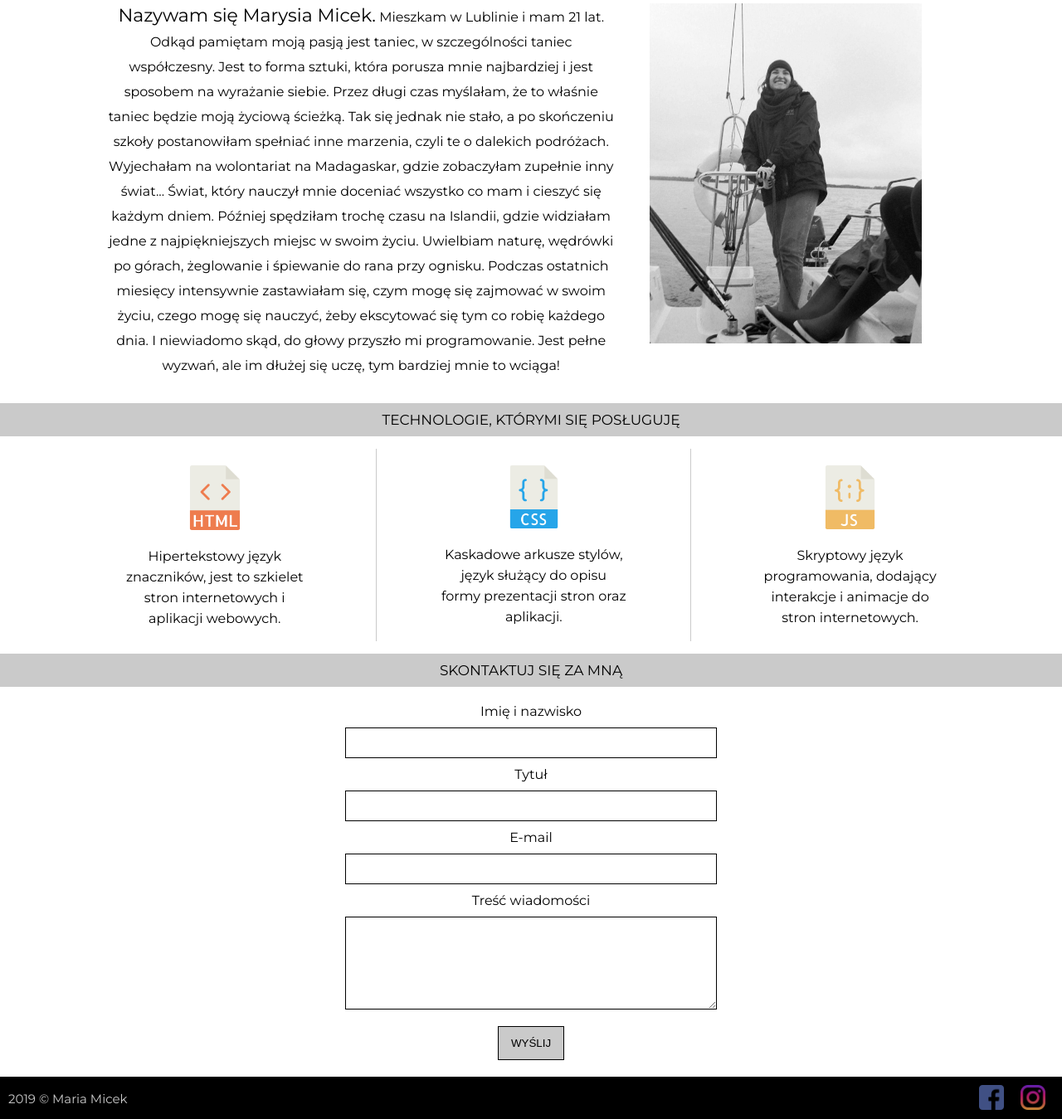
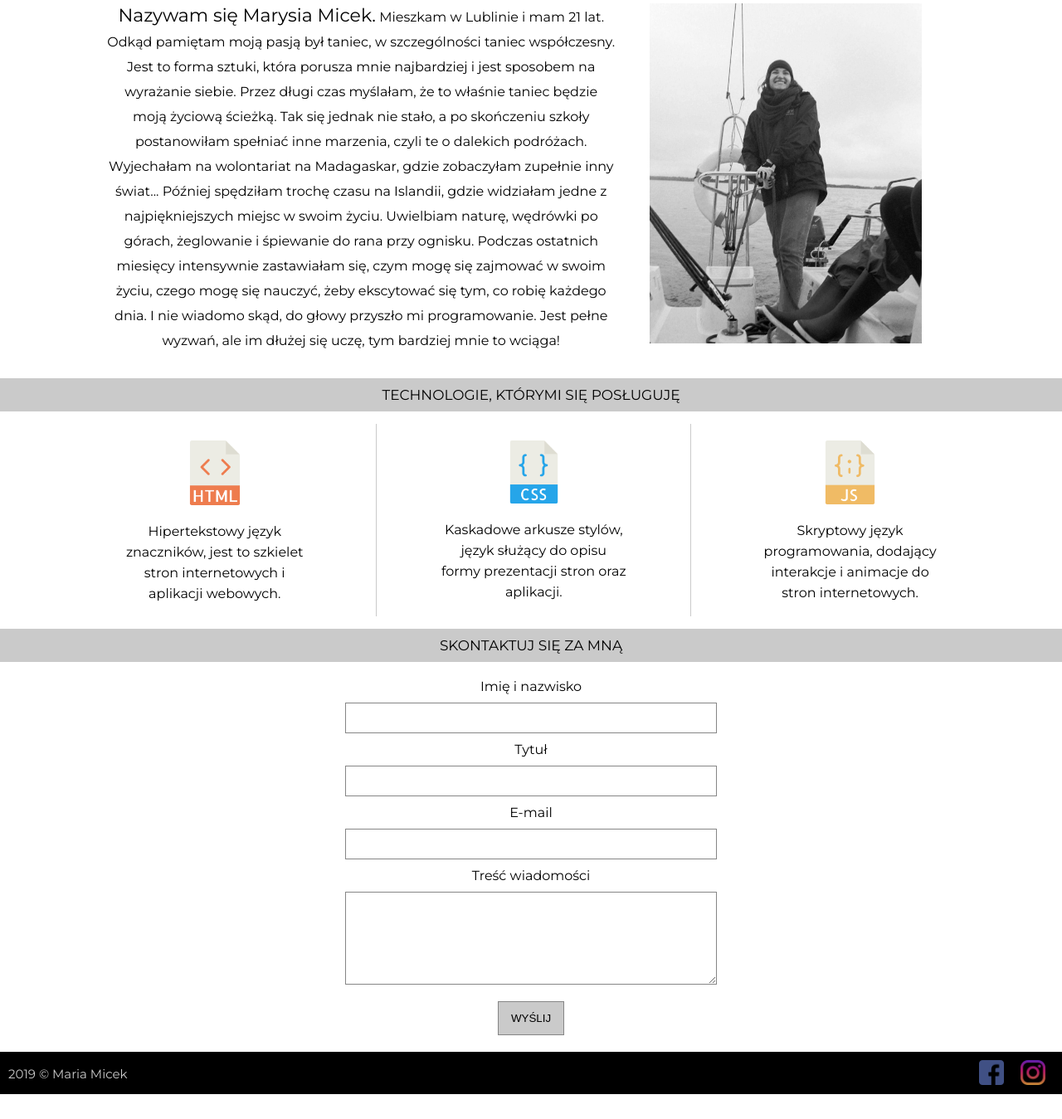
Before and after one commit to MariaMicek/about-me, a plain HTML site: page index.html in a window 1280 px wide. Shown: the part 686-2035 px from the top of the page at 83% size. After the commit the page ends 2005 px from the top, so only its background shows below. Drawn offline with Linux system fonts and the light colour scheme.

Commit message:
corrected form

```diff
--- a/index.html
+++ b/index.html
@@ -1,5 +1,6 @@
 <!DOCTYPE html>
 <html lang="en">
+
     <head>
         <meta charset="UTF-8">
         <meta name="viewport" content="width=device-width, initial-scale=1.0">
@@ -9,14 +10,21 @@
         <link href="https://fonts.googleapis.com/css?family=Montserrat" rel="stylesheet">
         <link rel='shortcut icon' type='image/x-icon' href='img/girl.png' />
     </head>
+
     <body>
 
         <header>
             <nav class="nav">
                 <ul class="nav__ul">
-                <a href="#about-me" class="nav__a"><li>o mnie</li></a>
-                <a href="#technologies" class="nav__a technologies"><li>technologie</li></a>
-                <a href="#contact" class="nav__a contact"><li>kontakt</li></a>
+                    <a href="#about-me" class="nav__a">
+                        <li>o mnie</li>
+                    </a>
+                    <a href="#technologies" class="nav__a technologies">
+                        <li>technologie</li>
+                    </a>
+                    <a href="#contact" class="nav__a contact">
+                        <li>kontakt</li>
+                    </a>
                 </ul>
             </nav>
             <section class="hero">
@@ -30,10 +38,19 @@
         <main>
             <section class="about-me">
                 <div class="about-me__img">
-                <img class="img" src="img/photo.jpg" alt="Moje zdjęcie"/>
+                    <img class="img" src="img/photo.jpg" alt="Moje zdjęcie" />
                 </div>
                 <p class="about-me__p">
-                <span class="about-me__span">Nazywam się Marysia Micek.</span> Mieszkam w Lublinie i mam 21 lat. Odkąd pamiętam moją pasją jest taniec, w szczególności taniec współczesny. Jest to forma sztuki, która porusza mnie najbardziej i jest sposobem na wyrażanie siebie. Przez długi czas myślałam, że to właśnie taniec będzie moją życiową ścieżką. Tak się jednak nie stało, a po skończeniu szkoły postanowiłam spełniać inne marzenia, czyli te o dalekich podróżach. Wyjechałam na wolontariat na Madagaskar, gdzie zobaczyłam zupełnie inny świat... Świat, który nauczył mnie doceniać wszystko co mam i cieszyć się każdym dniem. Później spędziłam trochę czasu na Islandii, gdzie widziałam jedne z najpiękniejszych miejsc w swoim życiu. Uwielbiam naturę, wędrówki po górach, żeglowanie i śpiewanie do rana przy ognisku. Podczas ostatnich miesięcy intensywnie zastawiałam się, czym mogę się zajmować w swoim życiu, czego mogę się nauczyć, żeby ekscytować się tym co robię każdego dnia. I niewiadomo skąd, do głowy przyszło mi programowanie. Jest pełne wyzwań, ale im dłużej się uczę, tym bardziej mnie to wciąga!
+                    <span class="about-me__span">Nazywam się Marysia Micek.</span> Mieszkam w Lublinie i mam 21 lat. Odkąd
+                    pamiętam moją pasją był taniec, w szczególności taniec współczesny. Jest to forma sztuki, która porusza
+                    mnie najbardziej i jest sposobem na wyrażanie siebie. Przez długi czas myślałam, że to właśnie taniec
+                    będzie moją życiową ścieżką. Tak się jednak nie stało, a po skończeniu szkoły postanowiłam spełniać inne
+                    marzenia, czyli te o dalekich podróżach. Wyjechałam na wolontariat na Madagaskar, gdzie zobaczyłam
+                    zupełnie inny świat... Później spędziłam trochę czasu na Islandii, gdzie widziałam jedne z najpiękniejszych miejsc w swoim
+                    życiu. Uwielbiam naturę, wędrówki po górach, żeglowanie i śpiewanie do rana przy ognisku. Podczas
+                    ostatnich miesięcy intensywnie zastawiałam się, czym mogę się zajmować w swoim życiu, czego mogę się
+                    nauczyć, żeby ekscytować się tym, co robię każdego dnia. I nie wiadomo skąd, do głowy przyszło mi
+                    programowanie. Jest pełne wyzwań, ale im dłużej się uczę, tym bardziej mnie to wciąga!
                 </p>
             </section>
 
@@ -44,35 +61,44 @@
                 <div class="tech">
                     <div class="tech__element html">
                         <img class="tech__img" src="img/html.png" alt="html">
-                    <p class="tech__p">Hipertekstowy język znaczników, jest to szkielet stron internetowych i aplikacji webowych.</p>
+                        <p class="tech__p">Hipertekstowy język znaczników, jest to szkielet stron internetowych i aplikacji
+                            webowych.</p>
                     </div>
                     <div class="tech__element css">
                         <img class="tech__img" src="img/css.png" alt="css">
-                    <p class="tech__p">Kaskadowe arkusze stylów, język służący do opisu formy prezentacji stron oraz aplikacji.</p>
+                        <p class="tech__p">Kaskadowe arkusze stylów, język służący do opisu formy prezentacji stron oraz
+                            aplikacji.</p>
                     </div>
                     <div class="tech__element">
                         <img class="tech__img" src="img/javascript.png" alt="JavaScript">
-                    <p class="tech__p">Skryptowy język programowania, dodający interakcje i animacje do stron internetowych.</p>
+                        <p class="tech__p">Skryptowy język programowania, dodający interakcje i animacje do stron
+                            internetowych.</p>
                     </div>
                 </div>
             </section>
 
             <section id="contact">
                 <h3 class="contact__h3">Skontaktuj się za mną</h3>
-            <form class="form" action="#" method="get">
+                <form class="form" action="https://emaillabs-sender.herokuapp.com/" method="POST">
+
                     <label class="form__label" for="name">Imię i nazwisko</label>
-                    <input class="form__input" type="text" name="name" id="name"/>
+                    <input class="form__input" type="text" name="name" id="name" required />
 
                     <label class="form__label" for="title">Tytuł</label>
-                    <input class="form__input" type="text" name="title" id="title"/>
+                    <input class="form__input" type="text" name="title" id="title" />
 
                     <label class="form__label" for="email">E-mail</label>
-                    <input class="form__input" type="email" name="email" id="email"/>
+                    <input class="form__input" type="email" name="email" id="email" required />
 
                     <label class="form__label" for="message">Treść wiadomości</label>
-                    <textarea class="form__input" rows="6" name="message" id="message"></textarea>
+                    <textarea class="form__input" rows="6" name="message" id="message" required></textarea>
 
-                    <input class="form__button" type="submit" value="Wyślij"/>
+                    <input type="hidden" name="emails[]" value="mmicek16@wp.pl">
+                    <input type="hidden" name="from" value="mmicek16@wp.pl" />
+                    <input type="hidden" name="fromName" value="maria_micek_about_me" />
+                    <input type="hidden" name="subject" value="Wiadomość wysłana z about-me">
+                    <input class=".contact__redirect-input" type="hidden" name="redirect" value="https://mariamicek.github.io/about-me/" />
+                    <input class="form__button" type="submit" value="Wyślij" />
                 </form>
             </section>
         </main>
@@ -81,13 +107,19 @@
             <p class="footer__p">2019 &copy; Maria Micek</p>
             <div class="footer__links">
                 <a class="footer__a" href="https://www.facebook.com/marysia.micek" target="_blank">
-                <img class="footer__img" src="img/fb.png" alt="facebook link"/>
+                    <img class="footer__img" src="img/fb.png" alt="facebook link" />
                 </a>
-            <a class="footer__a" href="https://www.instagram.com/maria_micek/"  target="_blank">
-                <img class="footer__img" src="img/insta.png" alt="instagram link"/>
+                <a class="footer__a" href="https://www.instagram.com/maria_micek/" target="_blank">
+                    <img class="footer__img" src="img/insta.png" alt="instagram link" />
                 </a>
             </div>
         </footer>
 
+        <!-- <script>
+            const redirectNewsletter = document.querySelector('.contact__redirect-input')
+            redirectNewsletter.value = window.location.origin
+        </script> -->
+
     </body>
+
 </html>
--- a/style.css
+++ b/style.css
@@ -26,10 +26,12 @@ body{
     display: block;
     padding: 15px 20px;
     text-align: center;
+    transition: all 0.5s;
 }
 
 .nav__a:hover{
     background: rgb(44, 44, 44);
+    transition: all 0.5s;
 }
 
 .contact, .technologies{
@@ -127,7 +129,7 @@ body{
 .form__input{
     display: block;
     padding: 10px;
-    border: 1px solid #000;
+    border: 1px solid rgb(134, 134, 134);
     width: 70%;
     margin: 0 auto;
 }
@@ -136,8 +138,9 @@ body{
     padding: 12px 15px;
     text-transform: uppercase;
     background: rgb(202, 202, 202);
-    border: 1px solid #000;
+    border: 1px solid rgb(134, 134, 134);
     margin-top: 20px;
+    transition: all 0.5s;
 }
 
 .form__button:hover{
@@ -145,6 +148,7 @@ body{
     cursor: pointer;
     padding: 12px 22px;
     letter-spacing: 0.8px;
+    transition: all 0.5s;
 }
 
 .footer{
```
Lines whose indentation alone changed are shown as unchanged.
